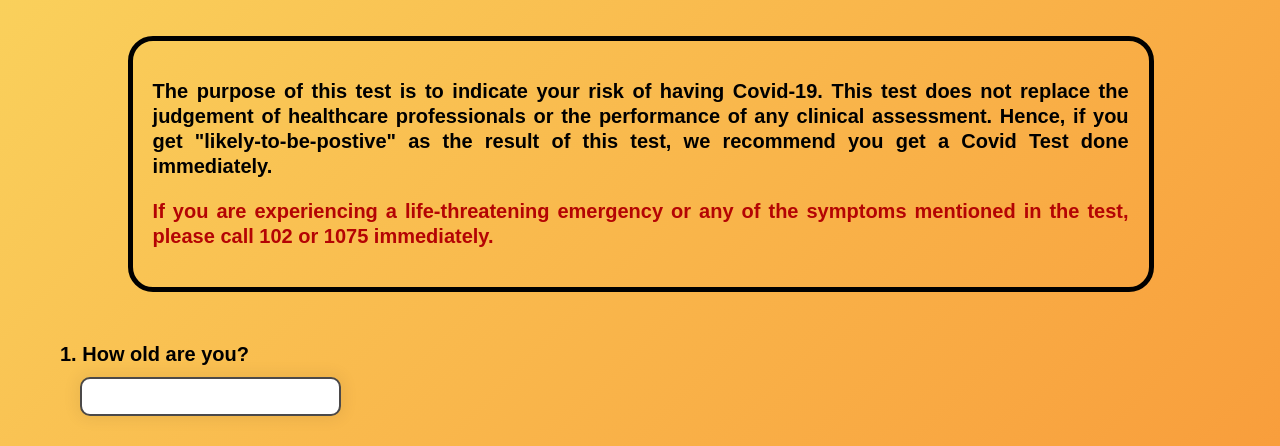
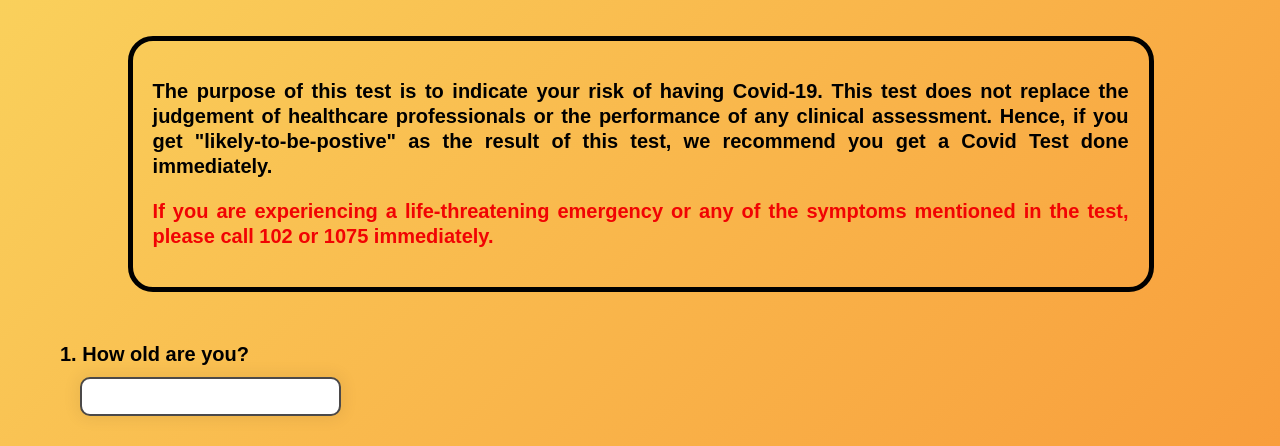
Before and after one commit to Meghana-Mohanty/Covi-Care-India, a PHP site: page /Form.html in a window 1280 px wide. Shown: the part 303-749 px from the top of the page. Run offline with PHP 8.4, Linux system fonts and the light colour scheme.

Commit message:
Update Layout.css

```diff
--- a/Layout.css
+++ b/Layout.css
@@ -69,7 +69,7 @@ p
 }
 #caution
 {
-  color : rgb(180, 4, 4);
+  color : rgb(241, 3, 3);
   font-weight : bolder;
 }
 .float-container {
@@ -160,11 +160,11 @@ p
   font-size: 20px;
   margin-left: 50px;
   margin-right: 50px;
-  background-color: #52b788;
+  background-color: #255ABB;
   border-width: 10px;
   border-radius: 10px;
   height: 50px;
-
+  color: whitesmoke;
 }
 .links a:hover
 {
```
